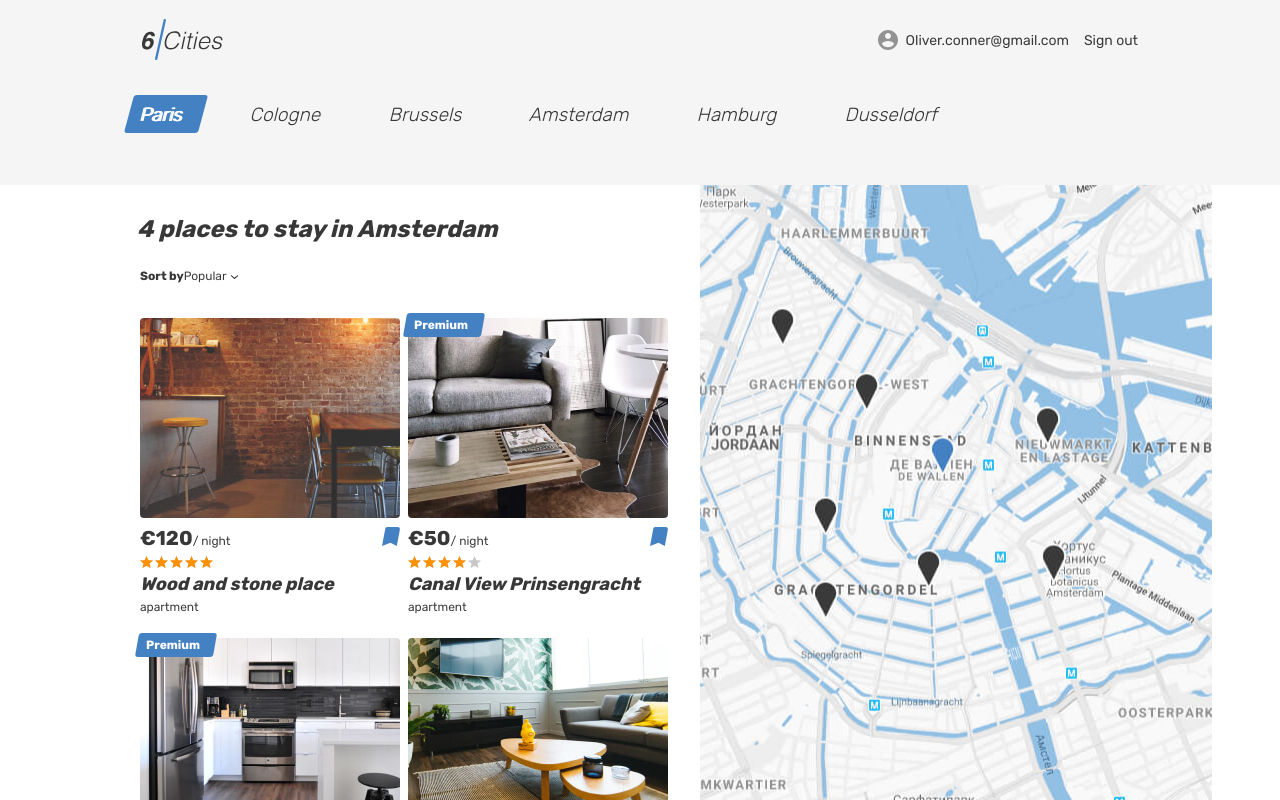
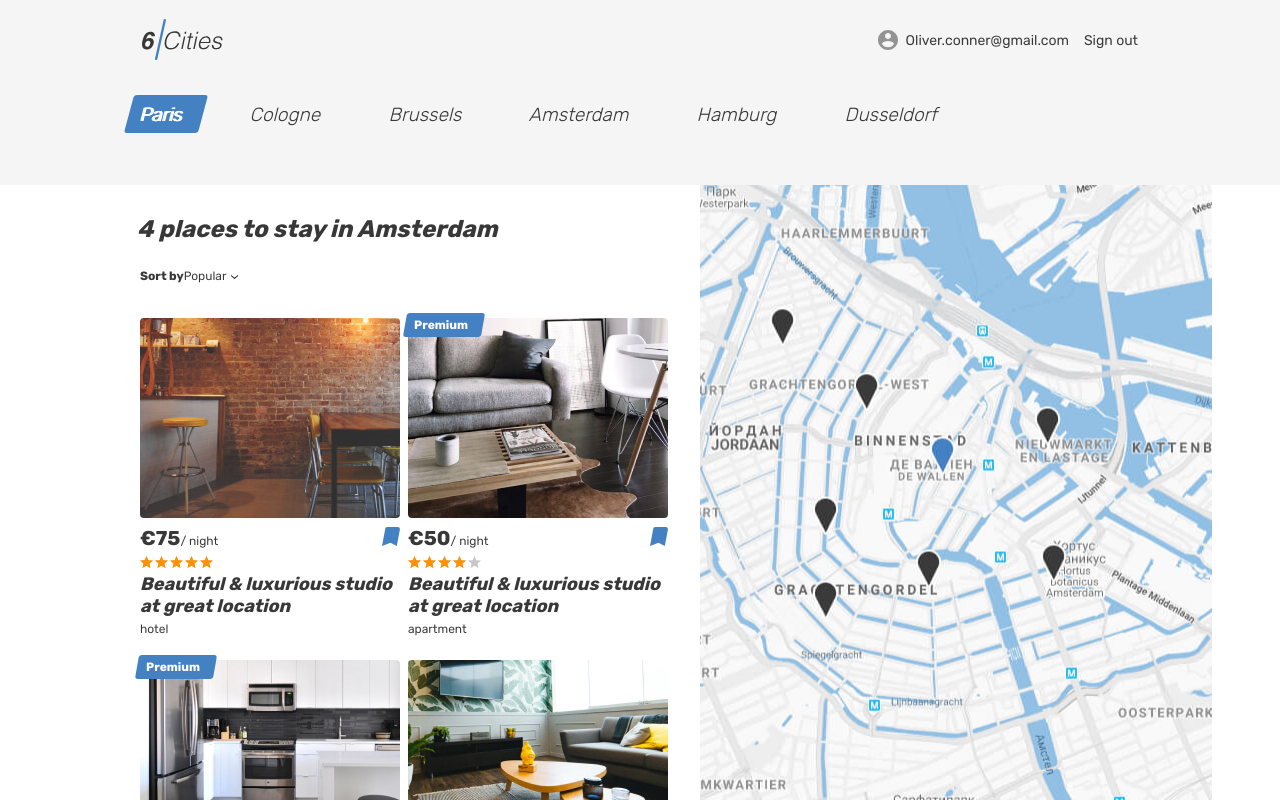
Before and after one commit to KuryakovDen/42634-six-cities-9, a React (Create React App) app in the folder project/: page / in a window 1280 px wide. Built offline with nearby package versions, Linux system fonts and the light colour scheme.

Commit message:
feat: Добавление моковых данных для OfferScreen

```diff
--- a/project/src/components/offer-card/offer-card.tsx
+++ b/project/src/components/offer-card/offer-card.tsx
@@ -10,7 +10,7 @@ type OfferCardProps = {
 };
 
 function OfferCard({ offer, onMouseOver, onMouseLeave }: OfferCardProps): JSX.Element {
-  const { description, type, price, previewImage, isFavorite, isPremium, rating } = offer;
+  const { title, type, price, previewImage, isFavorite, isPremium, rating } = offer;
 
   const RATING_COEFFICIENT = 20;
   const roundedRating = Math.round(rating);
@@ -48,7 +48,7 @@ function OfferCard({ offer, onMouseOver, onMouseLeave }: OfferCardProps): JSX.El
           </div>
         </div>
         <h2 className="place-card__name">
-          <Link to={AppRoute.Offer}>{description}</Link>
+          <Link to={AppRoute.Offer}>{title}</Link>
         </h2>
         <p className="place-card__type">{type}</p>
       </div>
--- a/project/src/mocks/offers.ts
+++ b/project/src/mocks/offers.ts
@@ -2,7 +2,7 @@ import {Offer} from '../types/offer';
 
 export const offers: Offer[] = [
   {
-    'bedrooms': 3,
+    'bedrooms': 2,
     'city': {
       'location': {
         'latitude': 52.370216,
@@ -14,16 +14,28 @@ export const offers: Offer[] = [
     'description': 'Wood and stone place',
     'goods': [
       'Heating',
+      'Kitchen',
+      'Wi-Fi',
+      'Fridge',
+      'Cabel TV',
+      'Washing machine',
+      'Coffee machine',
+      'Towels',
     ],
     'host': {
-      'avatarUrl': 'img/1.png',
+      'avatarUrl': 'img/avatar-angelina.jpg',
       'id': 3,
       'isPro': true,
       'name': 'Angelina',
     },
     'id': 1,
     'images': [
-      'img/1.png',
+      'img/room.jpg',
+      'img/apartment-01.jpg',
+      'img/apartment-02.jpg',
+      'img/apartment-03.jpg',
+      'img/studio-01.jpg',
+      'img/apartment-01.jpg',
     ],
     'isFavorite': true,
     'isPremium': false,
@@ -32,12 +44,12 @@ export const offers: Offer[] = [
       'longitude': 4.673877537499948,
       'zoom': 8,
     },
-    'maxAdults': 4,
+    'maxAdults': 1,
     'previewImage': 'img/room.jpg',
-    'price': 120,
-    'rating': 4.8,
+    'price': 75,
+    'rating': 4.6,
     'title': 'Beautiful & luxurious studio at great location',
-    'type': 'apartment',
+    'type': 'hotel',
   },
   {
     'bedrooms': 1,
@@ -52,16 +64,28 @@ export const offers: Offer[] = [
     'description': 'Canal View Prinsengracht',
     'goods': [
       'Heating',
+      'Kitchen',
+      'Wi-Fi',
+      'Fridge',
+      'Cabel TV',
+      'Washing machine',
+      'Coffee machine',
+      'Towels',
     ],
     'host': {
-      'avatarUrl': 'img/2.png',
+      'avatarUrl': 'img/avatar-angelina.jpg',
       'id': 4,
       'isPro': false,
       'name': 'Denis',
     },
     'id': 2,
     'images': [
-      'img/2.png',
+      'img/room.jpg',
+      'img/apartment-01.jpg',
+      'img/apartment-02.jpg',
+      'img/apartment-03.jpg',
+      'img/studio-01.jpg',
+      'img/apartment-01.jpg',
     ],
     'isFavorite': true,
     'isPremium': true,
@@ -90,16 +114,28 @@ export const offers: Offer[] = [
     'description': 'Nice, cozy, warm big bed apartment',
     'goods': [
       'Heating',
+      'Kitchen',
+      'Wi-Fi',
+      'Fridge',
+      'Cabel TV',
+      'Washing machine',
+      'Coffee machine',
+      'Towels',
     ],
     'host': {
-      'avatarUrl': 'img/3.png',
+      'avatarUrl': 'img/avatar-angelina.jpg',
       'id': 5,
       'isPro': true,
       'name': 'Mark',
     },
     'id': 3,
     'images': [
-      'img/3.png',
+      'img/room.jpg',
+      'img/apartment-01.jpg',
+      'img/apartment-02.jpg',
+      'img/apartment-03.jpg',
+      'img/studio-01.jpg',
+      'img/apartment-01.jpg',
     ],
     'isFavorite': false,
     'isPremium': true,
@@ -128,16 +164,28 @@ export const offers: Offer[] = [
     'description': 'Beautiful & luxurious apartment at great location',
     'goods': [
       'Heating',
+      'Kitchen',
+      'Wi-Fi',
+      'Fridge',
+      'Cabel TV',
+      'Washing machine',
+      'Coffee machine',
+      'Towels',
     ],
     'host': {
-      'avatarUrl': 'img/1.png',
+      'avatarUrl': 'img/avatar-angelina.jpg',
       'id': 6,
       'isPro': true,
       'name': 'Ivan',
     },
     'id': 4,
     'images': [
-      'img/1.png',
+      'img/room.jpg',
+      'img/apartment-01.jpg',
+      'img/apartment-02.jpg',
+      'img/apartment-03.jpg',
+      'img/studio-01.jpg',
+      'img/apartment-01.jpg',
     ],
     'isFavorite': true,
     'isPremium': false,
--- a/project/src/screens/offer-screen/offer-screen.tsx
+++ b/project/src/screens/offer-screen/offer-screen.tsx
@@ -12,6 +12,9 @@ type OfferScreenProps = {
 }
 
 function OfferScreen({ authStatus, offers }: OfferScreenProps): JSX.Element {
+  const [ firstOffer ] = offers;
+  const { title, images, isPremium, isFavorite, description, rating, type, bedrooms, maxAdults, price, goods, host } = firstOffer;
+
   return (
     <div className="page">
       <Header />
@@ -20,37 +23,26 @@ function OfferScreen({ authStatus, offers }: OfferScreenProps): JSX.Element {
         <section className="property">
           <div className="property__gallery-container container">
             <div className="property__gallery">
-              <div className="property__image-wrapper">
-                <img className="property__image" src="img/room.jpg" alt="Photo studio" />
-              </div>
-              <div className="property__image-wrapper">
-                <img className="property__image" src="img/apartment-01.jpg" alt="Photo studio" />
-              </div>
-              <div className="property__image-wrapper">
-                <img className="property__image" src="img/apartment-02.jpg" alt="Photo studio" />
-              </div>
-              <div className="property__image-wrapper">
-                <img className="property__image" src="img/apartment-03.jpg" alt="Photo studio" />
-              </div>
-              <div className="property__image-wrapper">
-                <img className="property__image" src="img/studio-01.jpg" alt="Photo studio" />
-              </div>
-              <div className="property__image-wrapper">
-                <img className="property__image" src="img/apartment-01.jpg" alt="Photo studio" />
-              </div>
+              {
+                images.map((image) => (
+                  <div className="property__image-wrapper" key={image}>
+                    <img className="property__image" src={image} alt="Photo studio" />
+                  </div>
+                ))
+              }
             </div>
           </div>
           <div className="property__container container">
             <div className="property__wrapper">
-              <div className="property__mark">
-                <span>Premium</span>
-              </div>
+              {isPremium && (
+                <div className="property__mark">
+                  <span>Premium</span>
+                </div>
+              )}
               <div className="property__name-wrapper">
-                <h1 className="property__name">
-                  Beautiful &amp; luxurious studio at great location
-                </h1>
-                <button className="property__bookmark-button button" type="button">
-                  <svg className="property__bookmark-icon" width="31" height="33">
+                <h1 className="property__name">{title}</h1>
+                <button className={`${isFavorite ? 'place-card__bookmark-button--active' : 'place-card__bookmark-button'} button`} type="button">
+                  <svg className="place-card__bookmark-icon" width="18" height="19">
                     <use xlinkHref="#icon-bookmark" />
                   </svg>
                   <span className="visually-hidden">To bookmarks</span>
@@ -60,76 +52,40 @@ function OfferScreen({ authStatus, offers }: OfferScreenProps): JSX.Element {
                 <div className="property__stars rating__stars">
                   <span className="visually-hidden">Rating</span>
                 </div>
-                <span className="property__rating-value rating__value">4.8</span>
+                <span className="property__rating-value rating__value">{rating}</span>
               </div>
               <ul className="property__features">
                 <li className="property__feature property__feature--entire">
-                  Apartment
+                  {type}
                 </li>
                 <li className="property__feature property__feature--bedrooms">
-                  3 Bedrooms
+                  {bedrooms} Bedrooms
                 </li>
                 <li className="property__feature property__feature--adults">
-                  Max 4 adults
+                  Max {maxAdults} adults
                 </li>
               </ul>
               <div className="property__price">
-                <b className="property__price-value">&euro;120</b>
+                <b className="property__price-value">&euro;{price}</b>
                 <span className="property__price-text">&nbsp;night</span>
               </div>
               <div className="property__inside">
                 <h2 className="property__inside-title">What&apos;s inside</h2>
                 <ul className="property__inside-list">
-                  <li className="property__inside-item">
-                    Wi-Fi
-                  </li>
-                  <li className="property__inside-item">
-                    Washing machine
-                  </li>
-                  <li className="property__inside-item">
-                    Towels
-                  </li>
-                  <li className="property__inside-item">
-                    Heating
-                  </li>
-                  <li className="property__inside-item">
-                    Coffee machine
-                  </li>
-                  <li className="property__inside-item">
-                    Baby seat
-                  </li>
-                  <li className="property__inside-item">
-                    Kitchen
-                  </li>
-                  <li className="property__inside-item">
-                    Dishwasher
-                  </li>
-                  <li className="property__inside-item">
-                    Cabel TV
-                  </li>
-                  <li className="property__inside-item">
-                    Fridge
-                  </li>
+                  {goods.map((good) => <li className="property__inside-item" key={good}>{good}</li>)}
                 </ul>
               </div>
               <div className="property__host">
                 <h2 className="property__host-title">Meet the host</h2>
                 <div className="property__host-user user">
-                  <div className="property__avatar-wrapper property__avatar-wrapper--pro user__avatar-wrapper">
-                    <img className="property__avatar user__avatar" src="img/avatar-angelina.jpg" width="74" height="74" alt="Host avatar" />
+                  <div className={`${host.isPro && 'property__avatar-wrapper--pro'} property__avatar-wrapper user__avatar-wrapper`}>
+                    <img className="property__avatar user__avatar" src={host.avatarUrl} width="74" height="74" alt="Host avatar" />
                   </div>
-                  <span className="property__user-name">Angelina</span>
-                  <span className="property__user-status">Pro</span>
+                  <span className="property__user-name">{host.name}</span>
+                  { host.isPro && <span className="property__user-status">Pro</span> }
                 </div>
                 <div className="property__description">
-                  <p className="property__text">
-                    A quiet cozy and picturesque that hides behind a a river by the unique lightness of Amsterdam. The
-                    building is green and from 18th century.
-                  </p>
-                  <p className="property__text">
-                    An independent House, strategically located between Rembrand Square and National Opera, but where the
-                    bustle of the city comes to rest in this alley flowery and colorful.
-                  </p>
+                  <p className="property__text">{description}</p>
                 </div>
               </div>
               <section className="property__reviews reviews">
```
